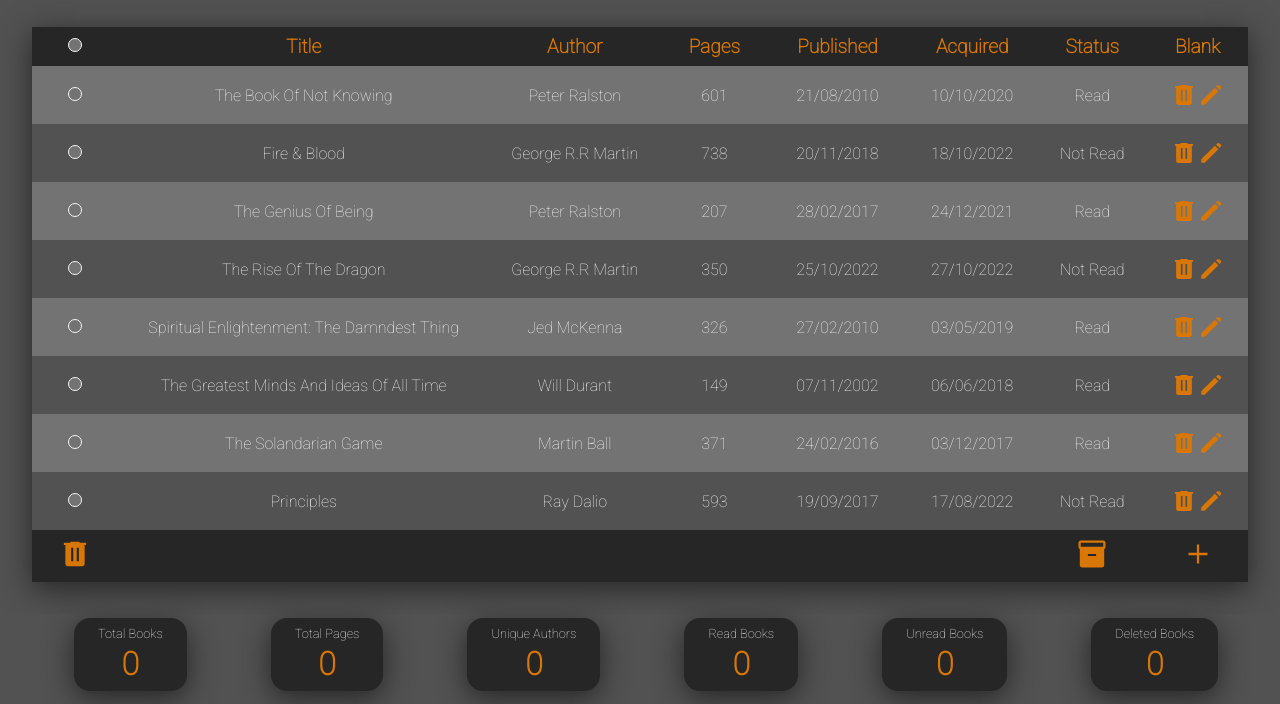
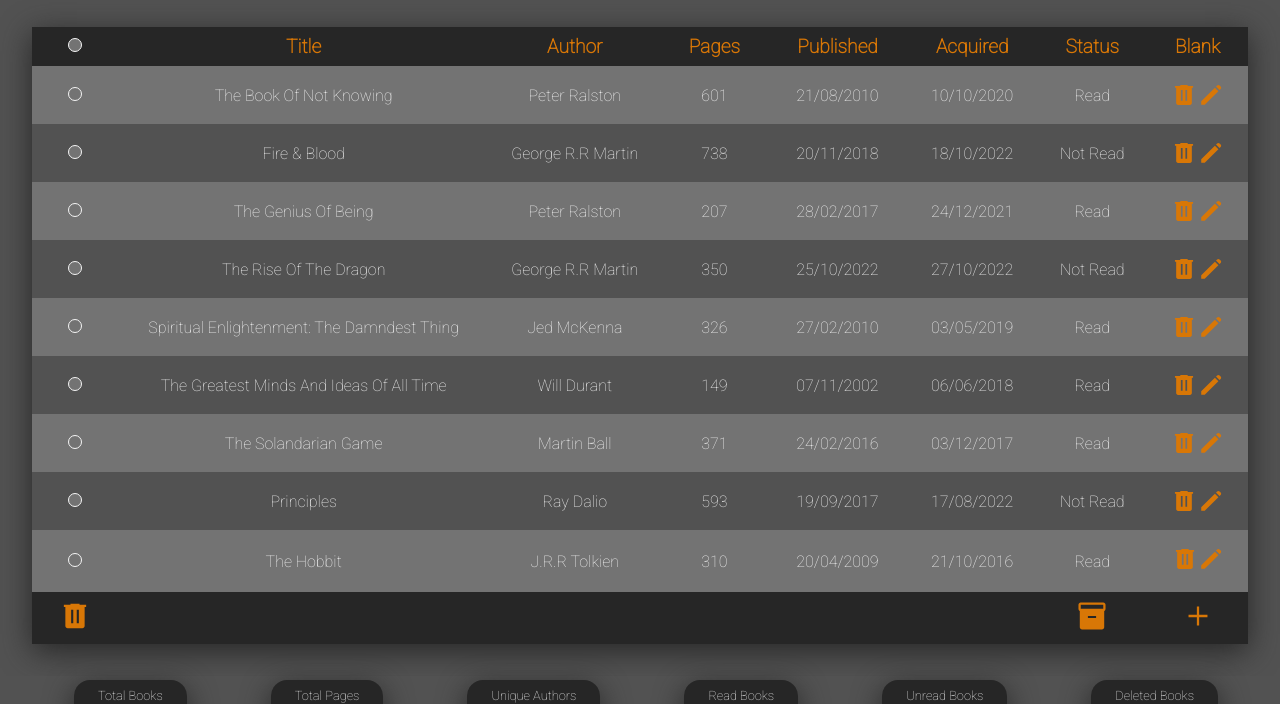
Before and after one commit to JKaneDev/library, a plain HTML site: page index.html in a window 1280 px wide. Shown: the part 75-779 px from the top of the page. Drawn offline with nearby package versions, Linux system fonts and the light colour scheme.

Commit message:
Creating function to add all books to library table in new row

```diff
--- a/index.html
+++ b/index.html
@@ -62,7 +62,7 @@
                         <td>21/08/2010</td>
                         <td>10/10/2020</td>
                         <td>Read</td>
-                        <td><img src="img/delete.svg" class="table-svgs" alt="Delete SVG"><img src="img/edit.svg" class="table-svgs" alt="Edit SVG"></td>
+                        <td><img src="img/delete.svg" id="delete-svg" class="table-svgs" alt="Delete SVG"><img src="img/edit.svg" id="edit-svg" class="table-svgs" alt="Edit SVG"></td>
 
                     </tr>
 
--- a/library.js
+++ b/library.js
@@ -0,0 +1,66 @@
+const table = document.querySelector('.books');
+const tbody = document.querySelector('.books').getElementsByTagName('tbody')[0];
+
+let myLibrary = [];
+
+function Book(title, author, pages, published, acquired, status) {
+    this.title = title;
+    this.author = author;
+    this.pages = pages;
+    this.published = published;
+    this.acquired = acquired;
+    this.status = status;
+}
+
+const theHobbit = new Book('The Hobbit', 'J.R.R Tolkien', '310', '20/04/2009', '21/10/2016', 'Read');
+myLibrary.push(theHobbit);
+
+function createCheckbox() {
+    let checkbox = document.createElement('input');
+
+    checkbox.type = 'checkbox';
+    checkbox.className = 'checkboxes';
+
+    return checkbox;
+}
+
+function createEditFunctions() {
+    let cell = document.createElement('div')
+
+    let trash = document.createElement('img');
+    trash.setAttribute('src', 'img/delete.svg');
+    trash.classList.add('table-svgs');
+    trash.setAttribute('alt', 'Delete SVG');
+
+    let edit = document.createElement('img');
+    edit.setAttribute('src', 'img/edit.svg');
+    edit.classList.add('table-svgs');
+    edit.setAttribute('alt', 'Edit SVG');
+
+    cell.appendChild(trash);
+    cell.appendChild(edit);
+
+    return cell;
+}
+
+function addBooksToLibrary() {
+    for (let book of myLibrary) {
+
+        let newRow = tbody.insertRow();
+        let checkbox = createCheckbox();
+
+
+        newRow.insertCell().appendChild(checkbox);
+        newRow.insertCell().textContent = book.title;
+        newRow.insertCell().textContent = book.author;
+        newRow.insertCell().textContent = book.pages;
+        newRow.insertCell().textContent = book.published;
+        newRow.insertCell().textContent = book.acquired;
+        newRow.insertCell().textContent = book.status;
+
+        let editFunctions = createEditFunctions();
+        newRow.insertCell().appendChild(editFunctions);
+    }
+}
+
+addBooksToLibrary();
```
